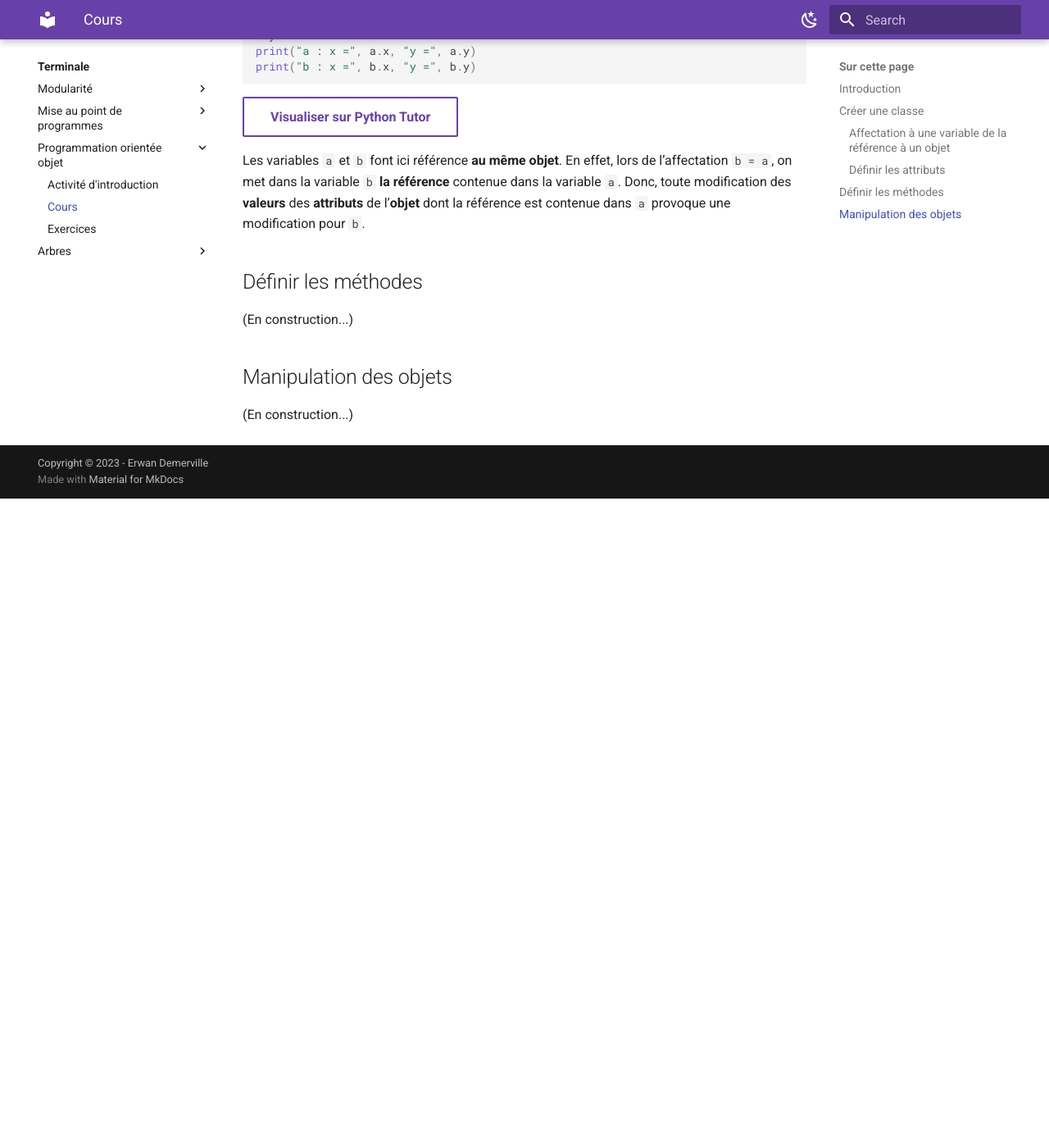
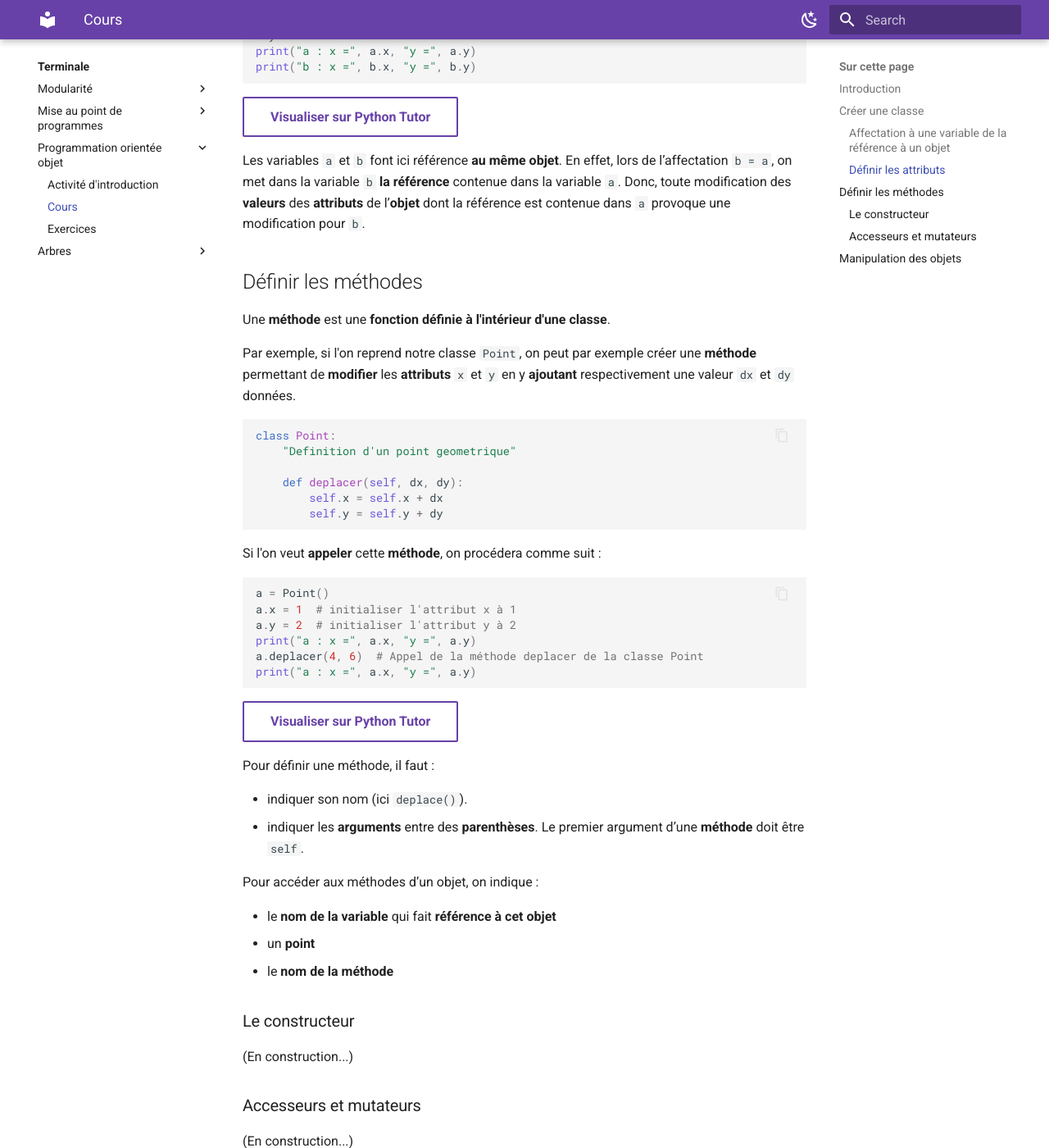
Before and after one commit to erwandemerville/nsi, an MkDocs documentation site: the page built from docs/terminale/poo/cours.md, in a window 1280 px wide and 1400 px high, scrolled down 3434 px. Shown: the whole window at 82% size. Built offline with MkDocs 1.6.1 and Material for MkDocs 9.7.7, drawn with Linux system fonts in a browser that asks for light colours; before the commit the page ends 4042 px from its top, so only the background shows below that.

Commit message:
MAJ site

````diff
--- a/docs/terminale/poo/cours.md
+++ b/docs/terminale/poo/cours.md
@@ -146,6 +146,49 @@ Les variables `a` et `b` font ici référence **au même objet**. En effet, lors
 
 ## Définir les méthodes
 
+Une **méthode** est une **fonction définie à l'intérieur d'une classe**.
+
+Par exemple, si l'on reprend notre classe `Point`, on peut par exemple créer une **méthode** permettant de **modifier** les **attributs** `x` et `y` en y **ajoutant** respectivement une valeur `dx` et `dy` données.
+
+```python
+class Point:
+    "Definition d'un point geometrique"
+
+    def deplacer(self, dx, dy):
+        self.x = self.x + dx
+        self.y = self.y + dy
+```
+
+Si l'on veut **appeler** cette **méthode**, on procédera comme suit :
+
+```python
+a = Point()
+a.x = 1  # initialiser l'attribut x à 1
+a.y = 2  # initialiser l'attribut y à 2
+print("a : x =", a.x, "y =", a.y)
+a.deplacer(4, 6)  # Appel de la méthode deplacer de la classe Point
+print("a : x =", a.x, "y =", a.y)
+```
+
+[Visualiser sur Python Tutor](https://pythontutor.com/render.html#code=class%20Point%3A%0A%20%20%20%20%22Definition%20d'un%20point%20geometrique%22%0A%20%20%20%20%0A%20%20%20%20def%20deplacer%28self,%20dx,%20dy%29%3A%0A%20%20%20%20%20%20%20%20self.x%20%3D%20self.x%20%2B%20dx%0A%20%20%20%20%20%20%20%20self.y%20%3D%20self.y%20%2B%20dy%0A%0Aa%20%3D%20Point%28%29%0Aa.x%20%3D%201%20%20%23%20initialiser%20l'attribut%20x%20%C3%A0%201%0Aa.y%20%3D%202%20%20%23%20initialiser%20l'attribut%20y%20%C3%A0%202%0Aa.deplacer%284,%206%29%20%20%23%20Appel%20de%20la%20m%C3%A9thode%20deplacer%20de%20la%20classe%20Point&cumulative=false&curInstr=0&heapPrimitives=nevernest&mode=display&origin=opt-frontend.js&py=3&rawInputLstJSON=%5B%5D&textReferences=false){ .md-button target="_blank" }
+
+Pour définir une méthode, il faut :
+
+- indiquer son nom (ici `deplace()`).
+- indiquer les **arguments** entre des **parenthèses**. Le premier argument d’une **méthode** doit être `self`.
+
+Pour accéder aux méthodes d’un objet, on indique :
+
+- le **nom de la variable** qui fait **référence à cet objet**
+- un **point**
+- le **nom de la méthode**
+
+### Le constructeur
+
+(En construction...)
+
+### Accesseurs et mutateurs
+
 (En construction...)
 
 ## Manipulation des objets
````
Also changed, not shown: docs/terminale/poo/exercices.md (+6 -0 lines), docs/terminale/poo/exercices/bac_sujet_06_2021/cesar.py (added, +14 -0 lines), 1 other file.
